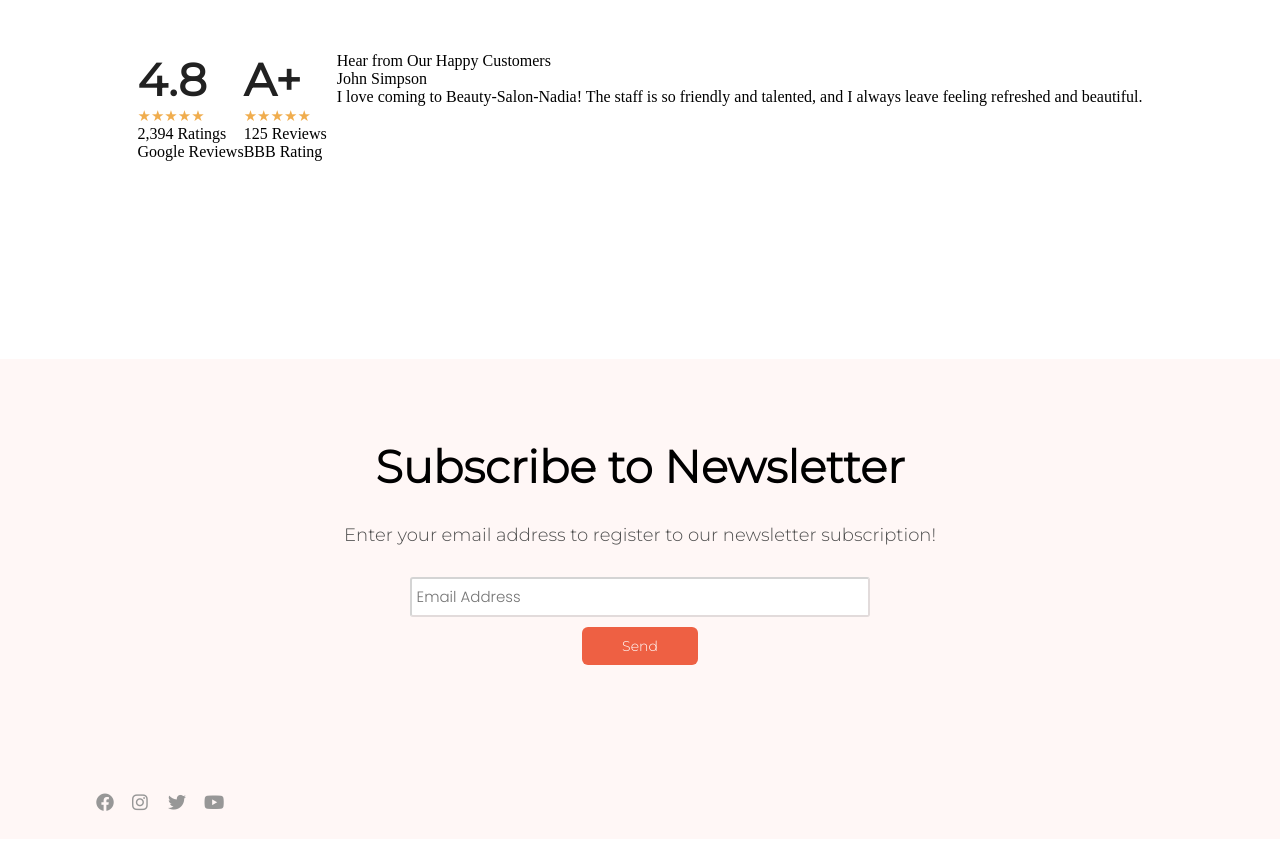
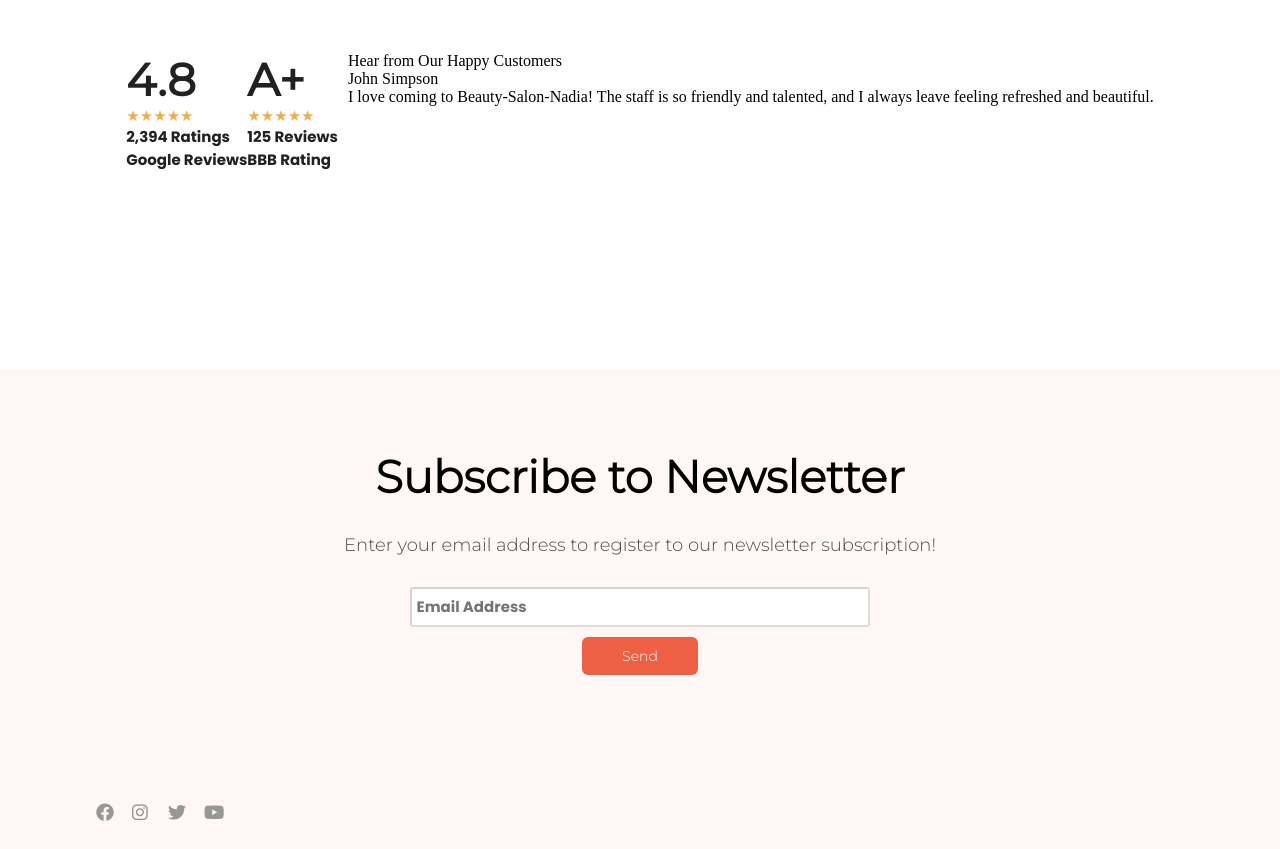
Before and after one commit to nadiahosisy/Beauty-Salon, a React (Vite) app: page /Home in a window 1280 px wide. Shown: the part 1040-1889 px from the top of the page. Built offline with nearby package versions, Linux system fonts and the light colour scheme.

Commit message:
added styles

```diff
--- a/src/components/home-page-component/Customers.jsx
+++ b/src/components/home-page-component/Customers.jsx
@@ -11,8 +11,8 @@ const Customers = () => {
           <div>
             <h6 className="heading-stars-ratings-left">★★★★★</h6>
           </div>
-          <div>2,394 Ratings</div>
-          <div>Google Reviews</div>
+          <div className="ratings-div">2,394 Ratings</div>
+          <div className="ratings-div">Google Reviews</div>
         </div>
         <div>
           <div>
@@ -21,8 +21,8 @@ const Customers = () => {
           <div>
             <h6 className="heading-stars-ratings-left">★★★★★</h6>
           </div>
-          <div>125 Reviews</div>
-          <div>BBB Rating</div>
+          <div className="ratings-div">125 Reviews</div>
+          <div className="ratings-div">BBB Rating</div>
         </div>
       </div>
       <div className="container-div-customers">
--- a/src/style/home-customers.css
+++ b/src/style/home-customers.css
@@ -17,7 +17,7 @@
 }
 @font-face {
   font-family: "Monserat-Poppins";
-  src: url("../../public/fonts/Poppins/Poppins-Light.ttf");
+  src: url("../../public/fonts/Poppins/Poppins-Bold.ttf");
 }
 .main-div-customers {
   display: flex;
@@ -53,3 +53,8 @@
   font-size: 15px;
   font-weight: 400;
 }
+.ratings-div {
+  font-family: Monserat-Poppins, sans-serif;
+  font-size: 15px;
+  color: #212121;
+}
```
